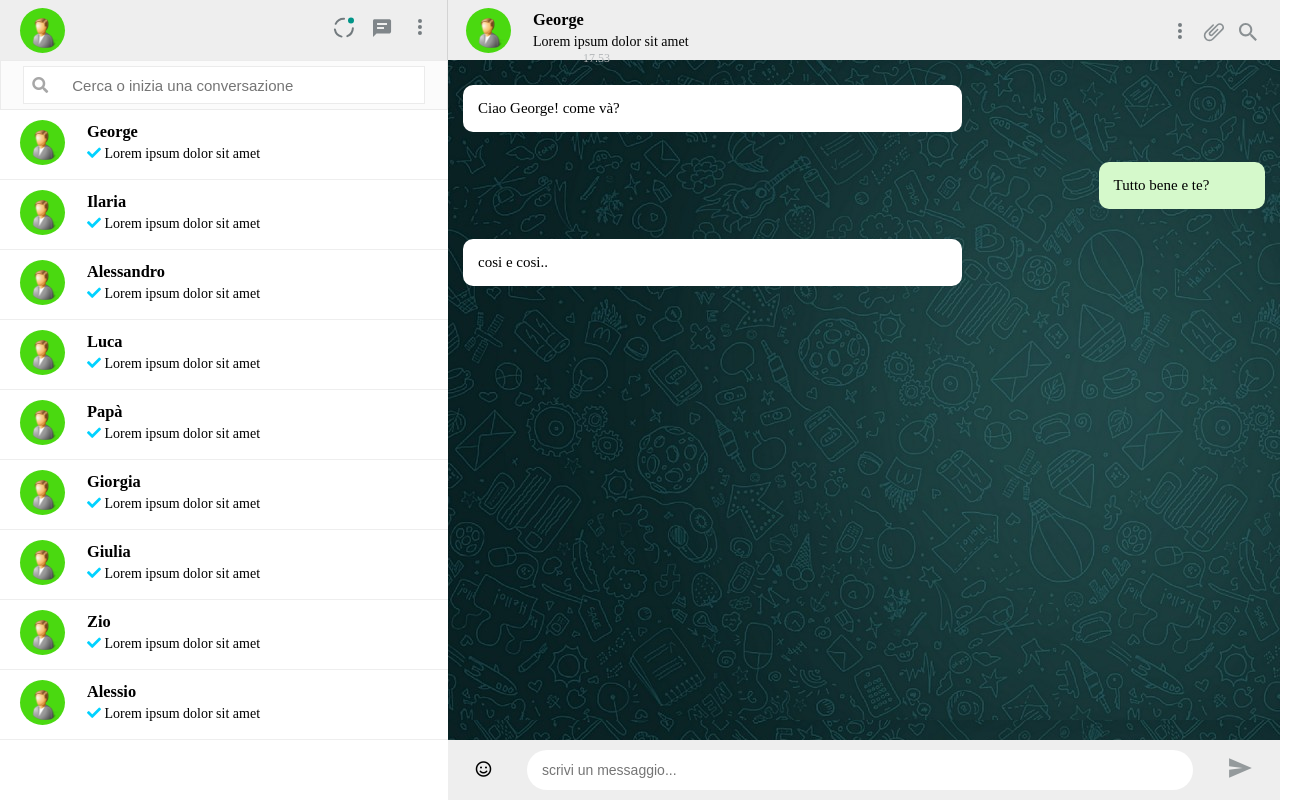
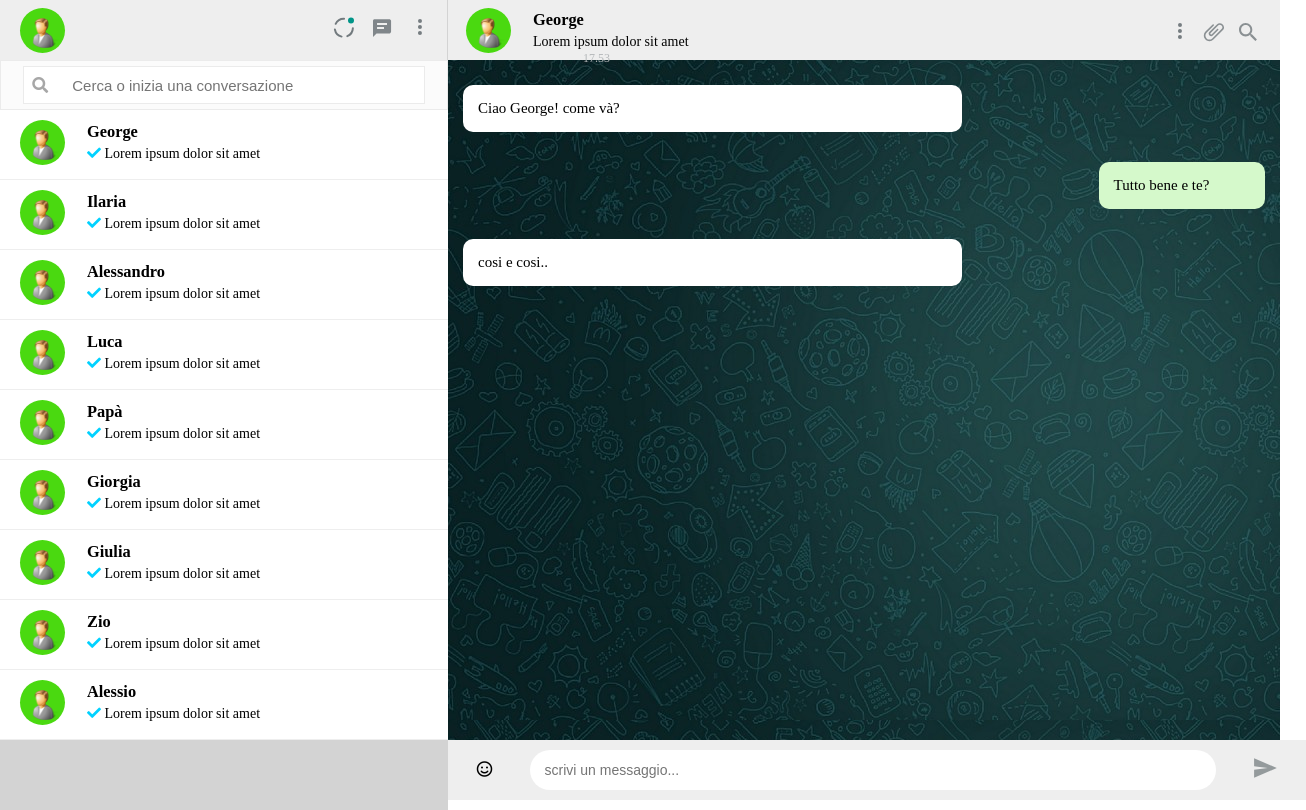
Before and after one commit to G3org3B/jquery-boolzapp, a plain HTML site: page index.html in a window 1280 px wide. Shown: the whole page, 1306 px wide, since content can reach past the window. Drawn offline with nearby package versions, Linux system fonts and the light colour scheme.

Commit message:
fix style

```diff
--- a/style.css
+++ b/style.css
@@ -4,7 +4,8 @@
   box-sizing: border-box;
 }
 body {
-  overflow: hidden;
+  width: 100vw;
+  height: 100vh;
 }
 .color_blue {
   color: #00D1FF;
@@ -110,8 +111,6 @@ body {
   border-style: none;
 }
 .bottom {
-  display: flex;
-  flex-direction: column;
   width: 100%;
   height: calc(100% - 110px);
 }
@@ -178,14 +177,14 @@ body {
   clear: both;
 }
 .bar_sent_message {
-  position: fixed;
+  position: absolute;
   bottom: 0px;
   display: flex;
   justify-content: space-around;
   flex-direction: row;
   align-items: center;
   height: 60px;
-  width: 65%;
+  width: 67%;
   background: #EEEEEE;
 }
 .input_message {
```
Also changed, not shown: index.html (+0 -6 lines).
